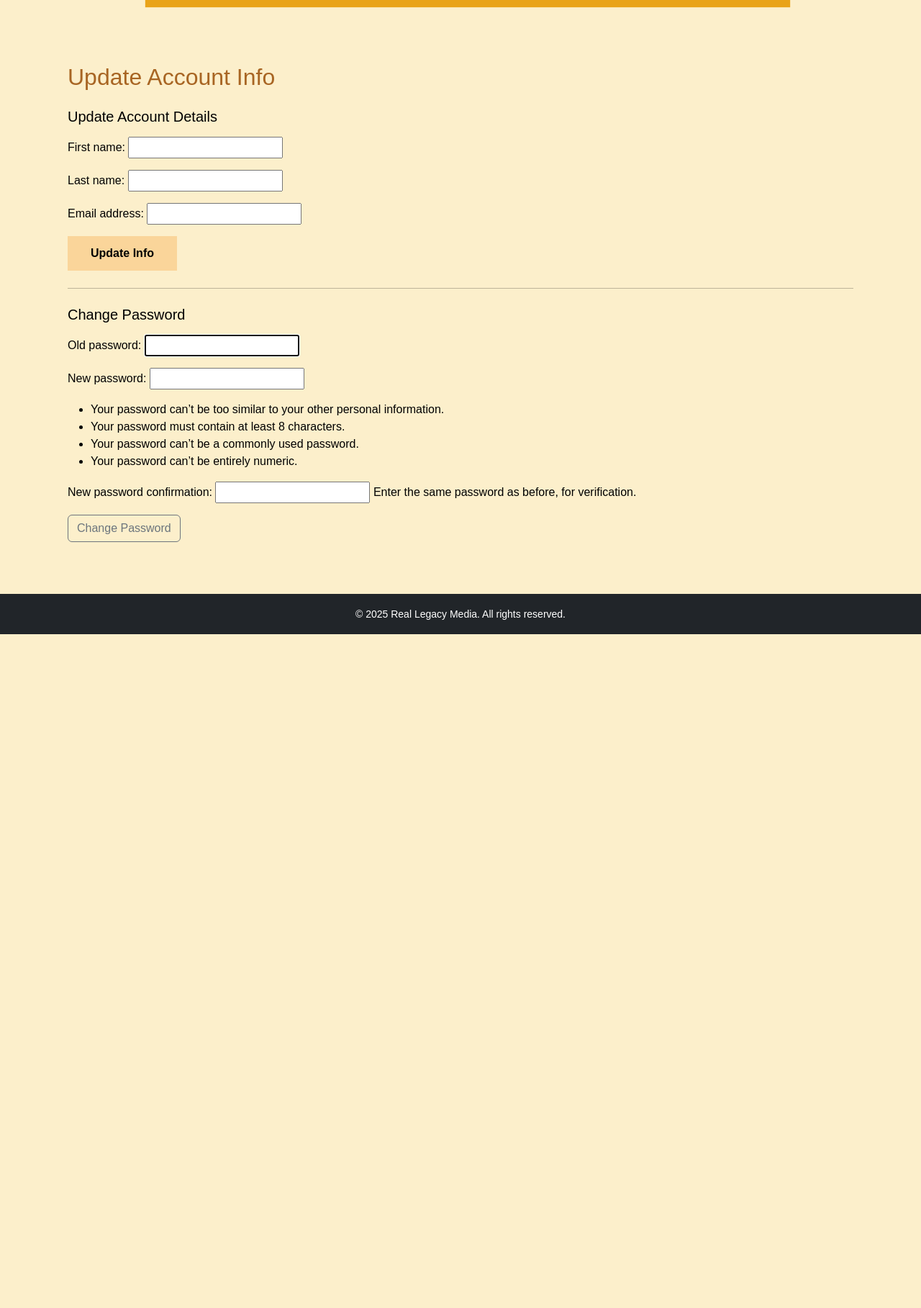
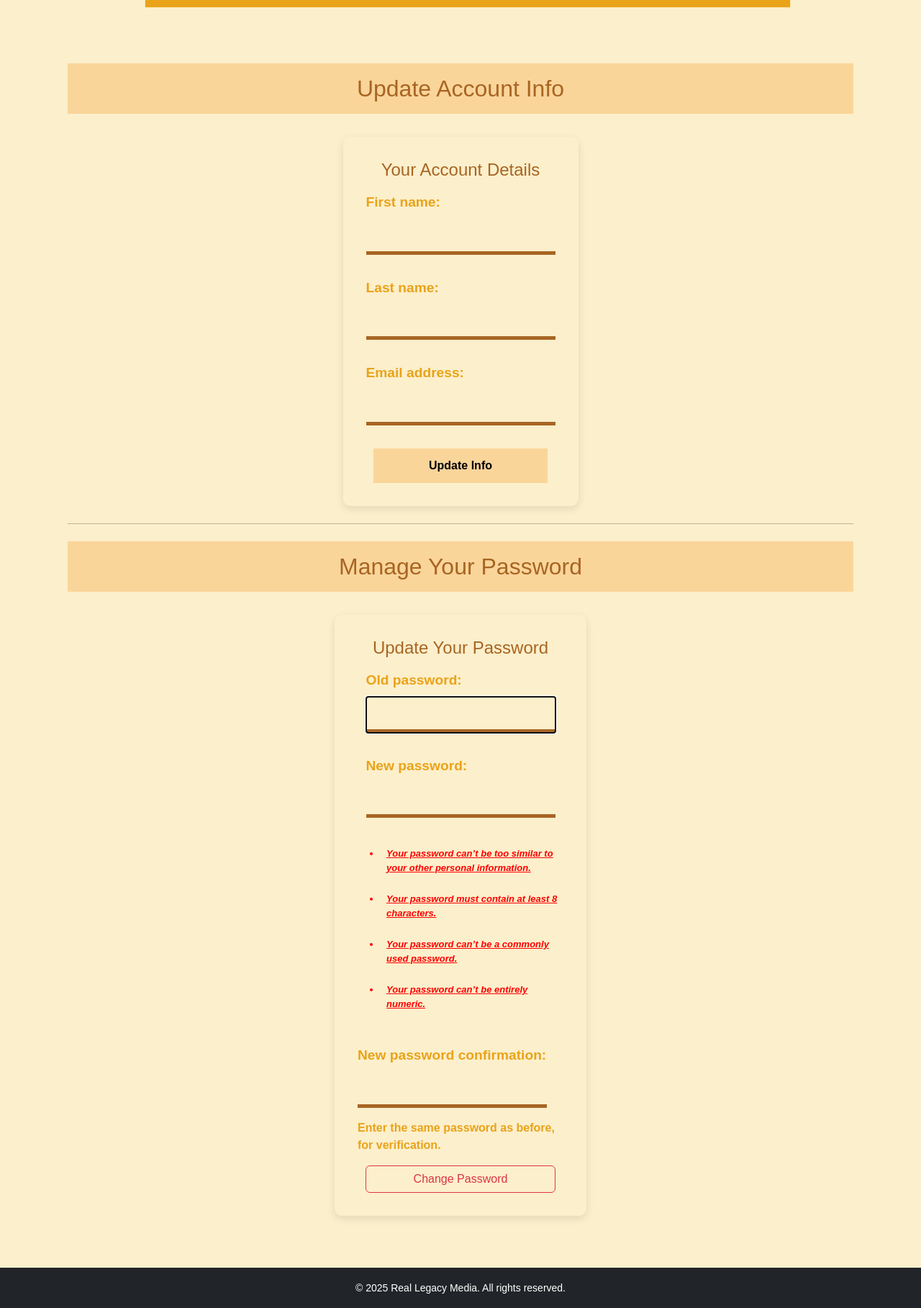
Before and after one commit to TylerRTDev/CI-MSProject4, a Django app: page /accounts/details/ in a window 1280 px wide. Shown: the part 78-1895 px from the top of the page at 72% size. Before the commit the page ends 959 px from the top, so only its background shows below. Run offline with Django 5.2, Linux system fonts and the light colour scheme; a user stored in the database is signed in; some web fonts are replaced.

Commit message:
Update: All account related forms have been styled and updated.

```diff
--- a/static/css/style.css
+++ b/static/css/style.css
@@ -25,6 +25,7 @@ h1 {
     font-size: 2.5rem;
     letter-spacing: 7px;
     text-shadow: var(--peach) 6px 5px 2px;
+    text-align: center;
 }
 
 .nav-container {
@@ -249,6 +250,72 @@ h1 {
     border: 1px solid var(--peach);
 }
 
+.form-title-container {
+    padding-top: 1rem;
+    padding-bottom: 0.5rem;
+    background-color: var(--peach);
+    transition: 0.5s;
+    text-align: center;
+}
+
+.form-container {
+    display: flex;
+    justify-content: center;
+}
+
+.container form {
+    display: flex;
+    flex-direction: column;
+    background-color: var(--cream);
+    padding: 2rem;
+    border-radius: 10px;
+    box-shadow: rgba(0, 0, 0, 0.1) 0px 4px 12px;
+    margin-top: 2rem;
+    align-items: center;
+    max-width: 350px;
+    display: inline-flex;
+}
+
+.container form input{
+    border: none;
+    border-bottom: solid 5px var(--brown);
+    background-color: transparent;
+    padding: 0.5rem;
+    margin-top: 0.5rem;
+    margin-bottom: 1rem;
+    font-size: 1.2rem;
+    align-items: stretch;
+}
+
+.container form label {
+    font-size: 1.2rem;
+    font-weight: bold;
+    display: flex;
+}
+
+.container form button {
+    width: 92%;
+}
+
+.container form p {
+    font-weight: bold;
+    color: var(--orange);
+}
+
+.container form ul {
+    color: red;
+    font-style: italic;
+    font-weight: bold;
+
+}
+
+.container form ul li {
+    margin-bottom: 0.5rem;
+    padding: 0.5rem;
+    font-size: small;
+    text-decoration: underline;
+}
+
 /* .list-group-item {
     padding: 30px;
 } */
--- a/templates/accounts/account_detail.html
+++ b/templates/accounts/account_detail.html
@@ -2,23 +2,36 @@
 {% block title %}Account Details{% endblock %}
 {% block content %}
 <div class="container py-5">
-  <h2 class="mb-4">Update Account Info</h2>
+  <div class="form-title-container">
+    <h2>Update Account Info</h2>
+  </div>
   <!-- Profile Update Form -->
+   <div class="form-container">
     <form method="post">
+      <div class="form-title mb-2">
+        <h4>Your Account Details</h4>
+      </div>
     {% csrf_token %}
-  <h5 class="mb-3">Update Account Details</h5>
     {{ profile_form.as_p }}
     <button type="submit" name="update_profile" class="btn btn-retro">Update Info</button>
   </form>
+   </div>
 
   <hr class="my-4">
 
   <!-- Password Change Form -->
+   <div class="form-title-container">
+    <h2>Manage Your Password</h2>
+  </div>
+  <div class="form-container">
       <form method="post">
+        <div class="form-title mb-2">
+          <h4>Update Your Password</h4>
+        </div>
         {% csrf_token %}
-  <h5 class="mb-3">Change Password</h5>
         {{ password_form.as_p }}
-  <button type="submit" name="change_password" class="btn btn-outline-secondary">Change Password</button>
+        <button type="submit" name="change_password" class="btn btn-outline-danger">Change Password</button>
       </form>
     </div>
+</div>
 {% endblock %}
```
Also changed, not shown: templates/accounts/login.html (+11 -6 lines), templates/accounts/register.html (+7 -1 lines), db.sqlite3. Lines whose indentation alone changed are shown as unchanged.
